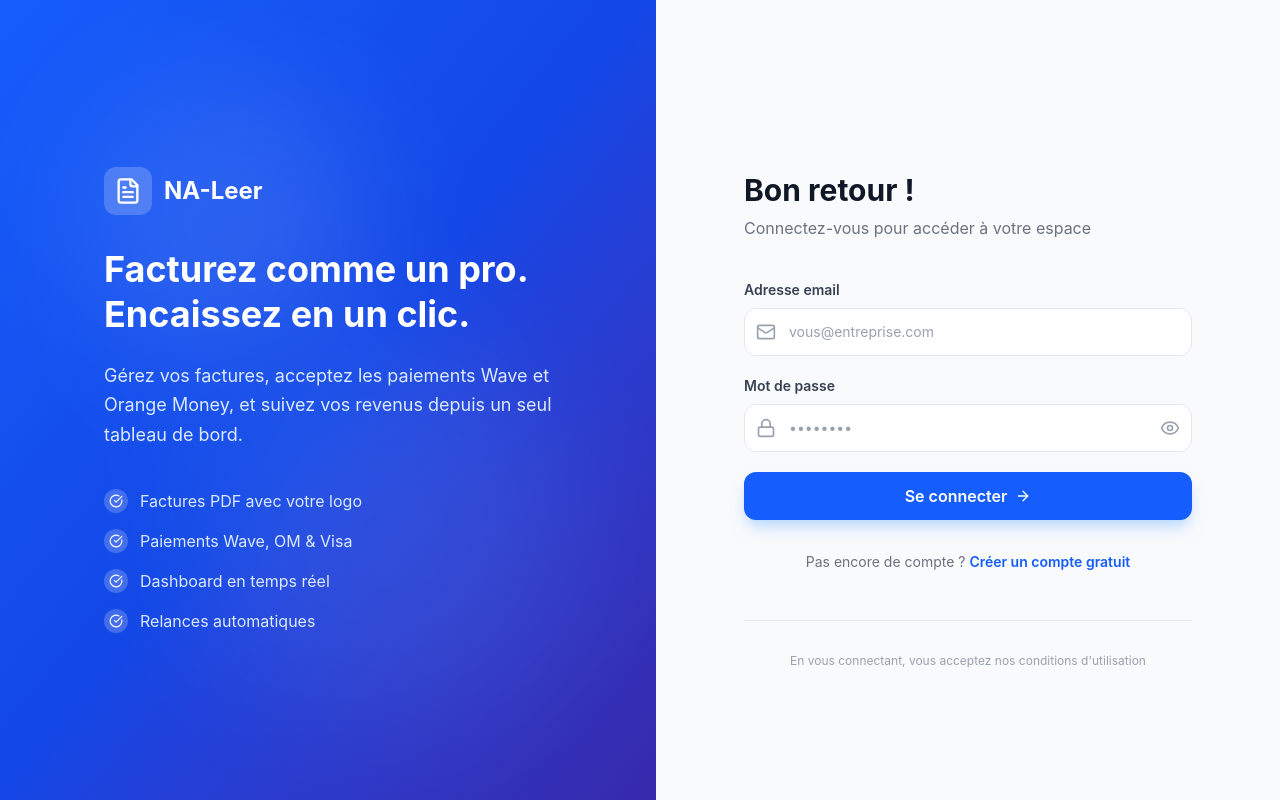
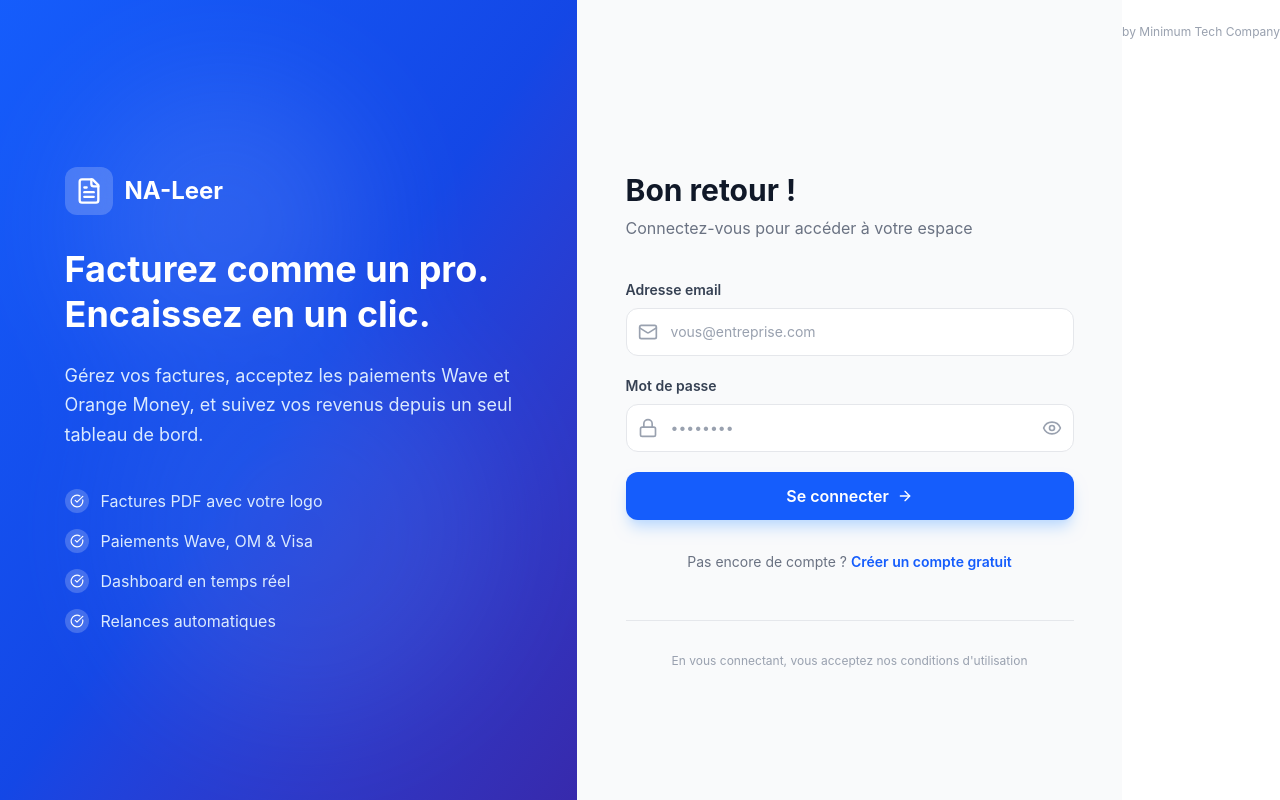
Before and after one commit to Minimum-Tech-Company/Na_Leer, a Next.js app: page /login in a window 1280 px wide. Built offline with nearby package versions, Linux system fonts and the light colour scheme; no server answers.

Commit message:
feat: footer 'by Minimum Tech Company' on all pages

```diff
--- a/src/app/(admin)/layout.tsx
+++ b/src/app/(admin)/layout.tsx
@@ -140,9 +140,12 @@ export default function AdminLayout({
 
       {/* Main content */}
       <div className="lg:pl-64">
-        <main className="p-4 sm:p-6 lg:p-8">
+        <main className="p-4 sm:p-6 lg:p-8 min-h-[calc(100vh-4rem)]">
           {children}
         </main>
+        <footer className="border-t bg-white px-4 sm:px-6 lg:px-8 py-4 text-center text-xs text-gray-400">
+          by Minimum Tech Company
+        </footer>
       </div>
     </div>
   )
--- a/src/app/(auth)/login/page.tsx
+++ b/src/app/(auth)/login/page.tsx
@@ -168,6 +168,9 @@ export default function LoginPage() {
           </div>
         </div>
       </div>
+      <div className="text-center text-xs text-gray-400 mt-6">
+        by Minimum Tech Company
+      </div>
     </div>
   )
 }
--- a/src/app/(auth)/register/page.tsx
+++ b/src/app/(auth)/register/page.tsx
@@ -394,6 +394,9 @@ export default function RegisterPage() {
           </div>
         </div>
       </div>
+      <div className="text-center text-xs text-gray-400 mt-6">
+        by Minimum Tech Company
+      </div>
     </div>
   )
 }
--- a/src/app/(dashboard)/layout.tsx
+++ b/src/app/(dashboard)/layout.tsx
@@ -285,9 +285,13 @@ export default function DashboardLayout({
         </div>
 
         {/* Page content */}
-        <main className="p-4 sm:p-6 lg:p-8">
+        <main className="p-4 sm:p-6 lg:p-8 min-h-[calc(100vh-4rem)]">
           {children}
         </main>
+
+        <footer className="border-t bg-white px-4 sm:px-6 lg:px-8 py-4 text-center text-xs text-gray-400">
+          by Minimum Tech Company
+        </footer>
       </div>
     </div>
   )
```
